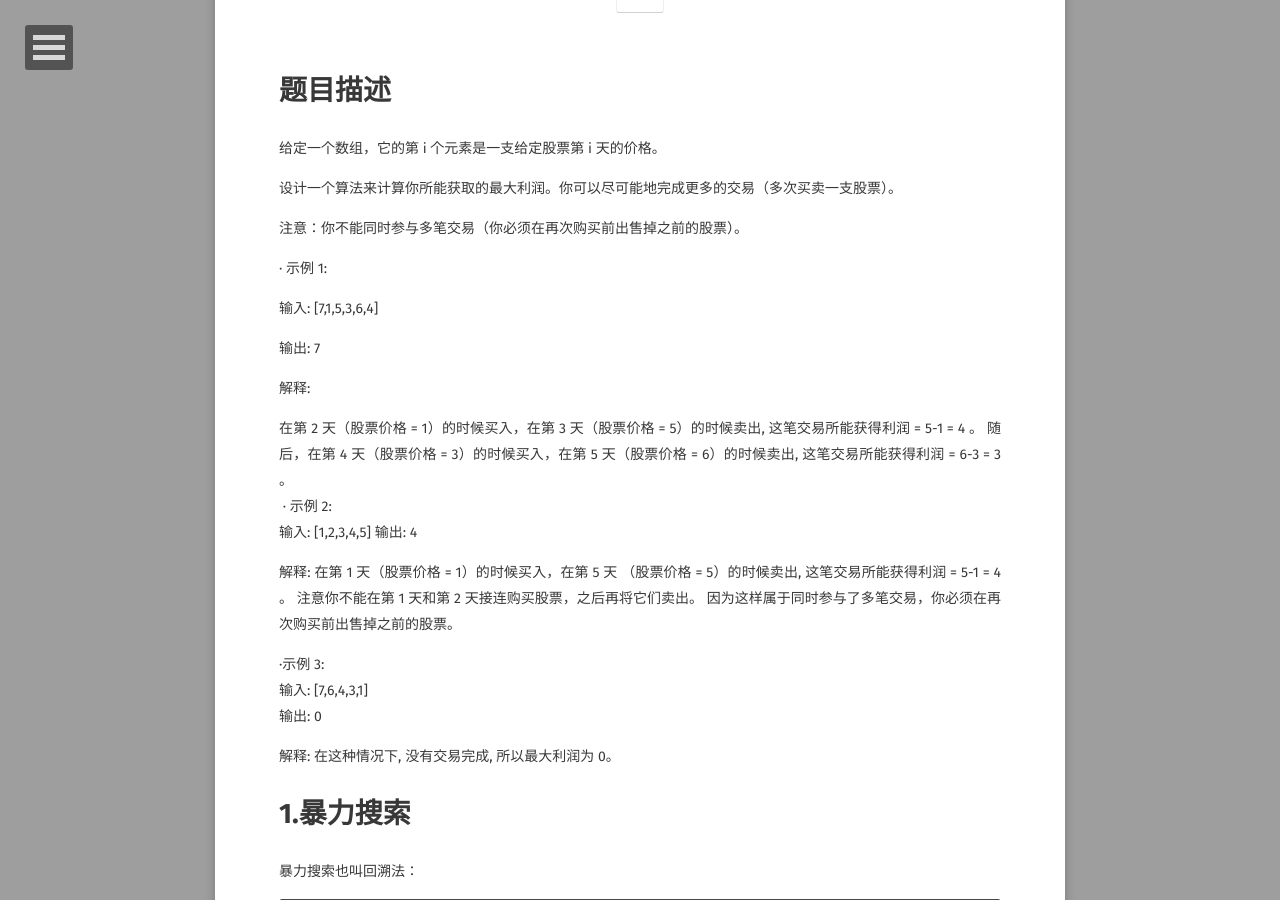
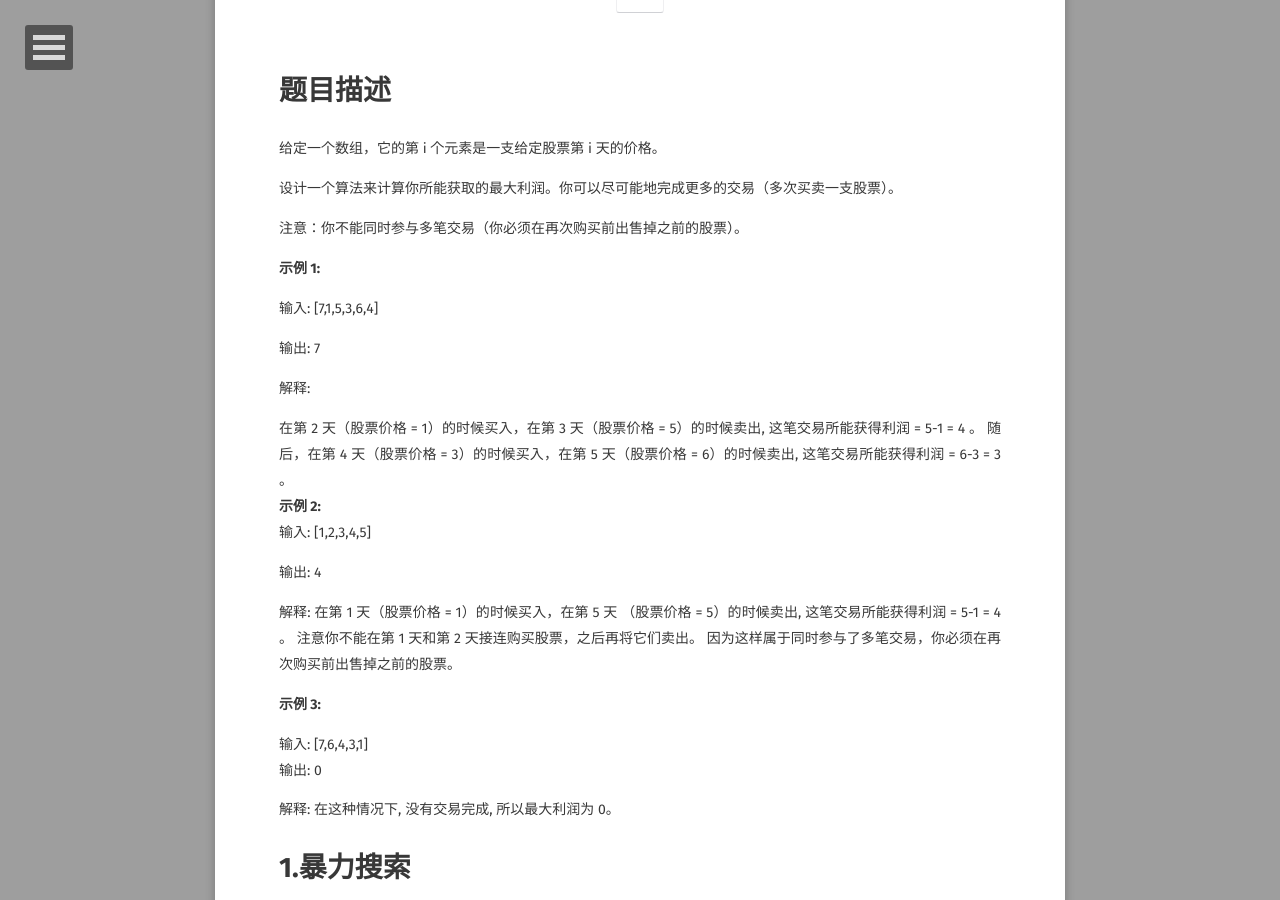
Before and after one commit to YawWQ/yawwq.github.io, a Jekyll site: the page built from _posts/2020-04-06-122. 买卖股票的最佳时机 II.md, in a window 1280 px wide and 900 px high, scrolled down 305 px. Built offline with Jekyll 4.4.1, drawn with Linux system fonts in a browser that asks for light colours; some web fonts are replaced.

```diff
--- a/_posts/2020-04-06-122. 买卖股票的最佳时机 II.md
+++ b/_posts/2020-04-06-122. 买卖股票的最佳时机 II.md
@@ -16,33 +16,34 @@ comments: false
 
 注意：你不能同时参与多笔交易（你必须在再次购买前出售掉之前的股票）。
 
-· 示例 1:
+**示例 1:**
 
-输入: [7,1,5,3,6,4]
+  输入: [7,1,5,3,6,4]
 
-输出: 7
+  输出: 7
 
-解释:
+  解释:
 
-在第 2 天（股票价格 = 1）的时候买入，在第 3 天（股票价格 = 5）的时候卖出, 这笔交易所能获得利润 = 5-1 = 4 。
+  在第 2 天（股票价格 = 1）的时候买入，在第 3 天（股票价格 = 5）的时候卖出, 这笔交易所能获得利润 = 5-1 = 4 。
 随后，在第 4 天（股票价格 = 3）的时候买入，在第 5 天（股票价格 = 6）的时候卖出, 这笔交易所能获得利润 = 6-3 = 3 。
 
- · 示例 2:
+**示例 2:**
 
-输入: [1,2,3,4,5]
-输出: 4
+  输入: [1,2,3,4,5]
 
-解释: 在第 1 天（股票价格 = 1）的时候买入，在第 5 天 （股票价格 = 5）的时候卖出, 这笔交易所能获得利润 = 5-1 = 4 。
+  输出: 4
+
+  解释: 在第 1 天（股票价格 = 1）的时候买入，在第 5 天 （股票价格 = 5）的时候卖出, 这笔交易所能获得利润 = 5-1 = 4 。
 注意你不能在第 1 天和第 2 天接连购买股票，之后再将它们卖出。
 因为这样属于同时参与了多笔交易，你必须在再次购买前出售掉之前的股票。
 
-·示例 3:
+**示例 3:**
 
-输入: [7,6,4,3,1]
+  输入: [7,6,4,3,1]
 
-输出: 0
+  输出: 0
 
-解释: 在这种情况下, 没有交易完成, 所以最大利润为 0。
+  解释: 在这种情况下, 没有交易完成, 所以最大利润为 0。
 
 
 # 1.暴力搜索
```
